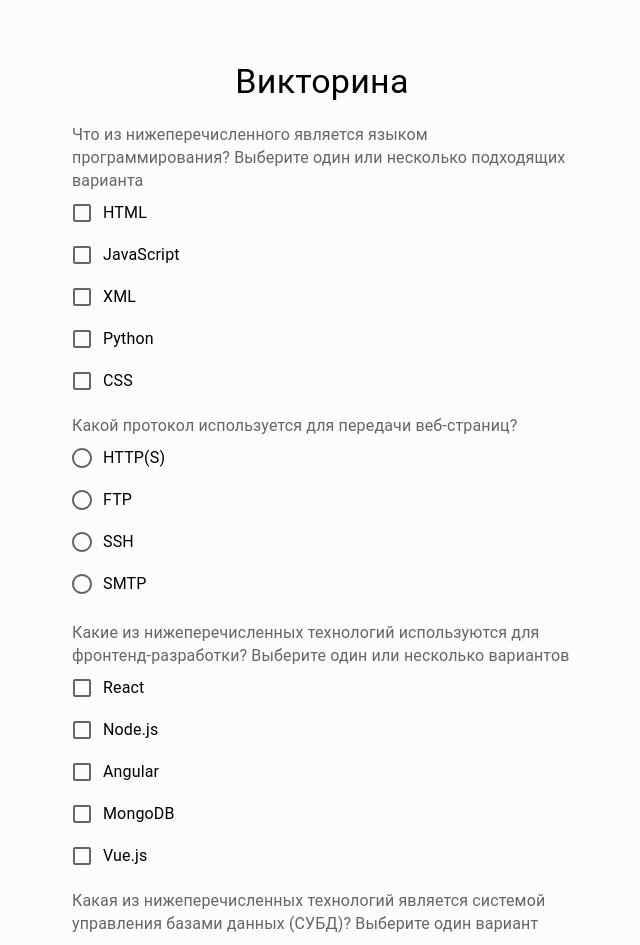
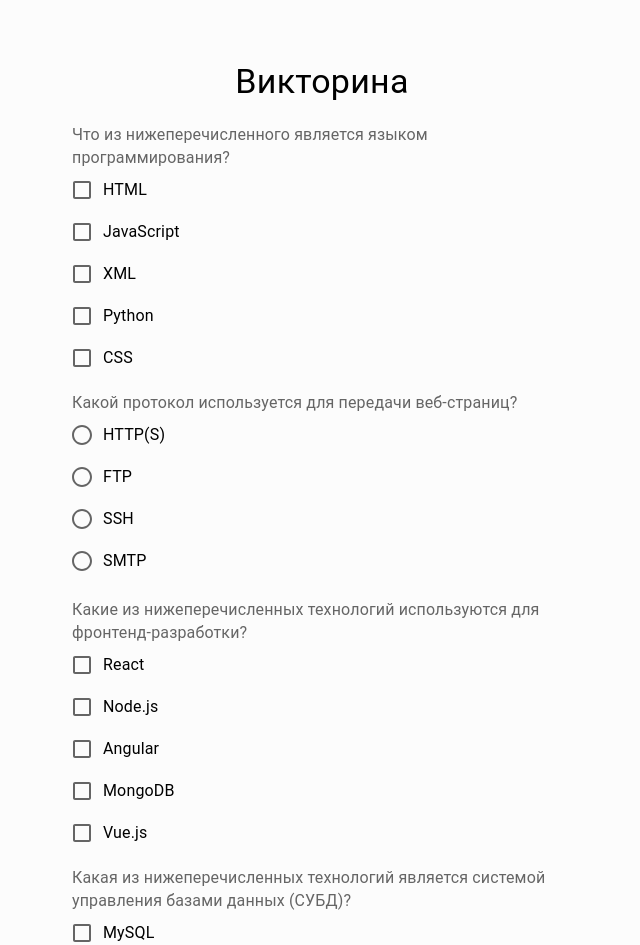
Before and after one commit to romankuvshanovwork/burservistasktwo, a React (Create React App) app: page /personal in a window 1280 px wide. Shown: the part 1420-2365 px from the top of the page, without its empty margins (318-958 px from the left). Built offline with nearby package versions, Linux system fonts and the light colour scheme; sample sign-in values are in the browser's storage.

Commit message:
Updated constants

```diff
--- a/src/constants/quizData.ts
+++ b/src/constants/quizData.ts
@@ -3,7 +3,7 @@ export const QUIZ_DATA = [
     id: 0,
     type: "checkbox",
     question:
-      "Что из нижеперечисленного является языком программирования? Выберите один или несколько подходящих варианта",
+      "Что из нижеперечисленного является языком программирования?",
     options: ["HTML", "JavaScript", "XML", "Python", "CSS"],
     rightAnswer: ["JavaScript", "Python"],
     points: 2,
@@ -20,7 +20,7 @@ export const QUIZ_DATA = [
     id: 2,
     type: "checkbox",
     question:
-      "Какие из нижеперечисленных технологий используются для фронтенд-разработки? Выберите один или несколько вариантов",
+      "Какие из нижеперечисленных технологий используются для фронтенд-разработки?",
     options: ["React", "Node.js", "Angular", "MongoDB", "Vue.js"],
     rightAnswer: ["React", "Angular", "Vue.js"],
     points: 3,
@@ -29,7 +29,7 @@ export const QUIZ_DATA = [
     id: 3,
     type: "checkbox",
     question:
-      "Какая из нижеперечисленных технологий является системой управления базами данных (СУБД)? Выберите один вариант",
+      "Какая из нижеперечисленных технологий является системой управления базами данных (СУБД)?",
     options: ["MySQL", "JavaScript", "HTML", "CSS"],
     rightAnswer: ["MySQL"],
     points: 1,
--- /dev/null
+++ b/src/constants/quizQuestionsEndings.ts
@@ -0,0 +1,3 @@
+export const ONE_RIGHT_ANSWER = "Выберите один подходящий вариант";
+export const MULTIPLE_RIGHT_ANSWERS =
+  "Выберите несколько подходящих вариантов";
```
